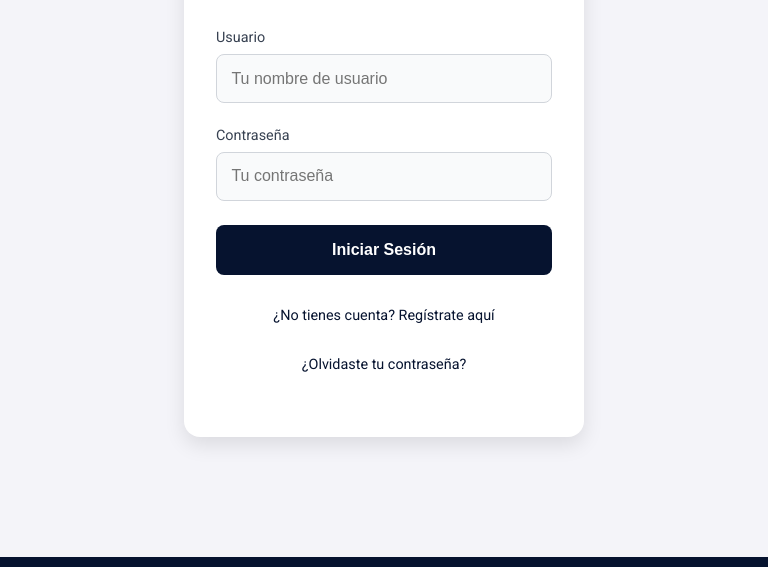
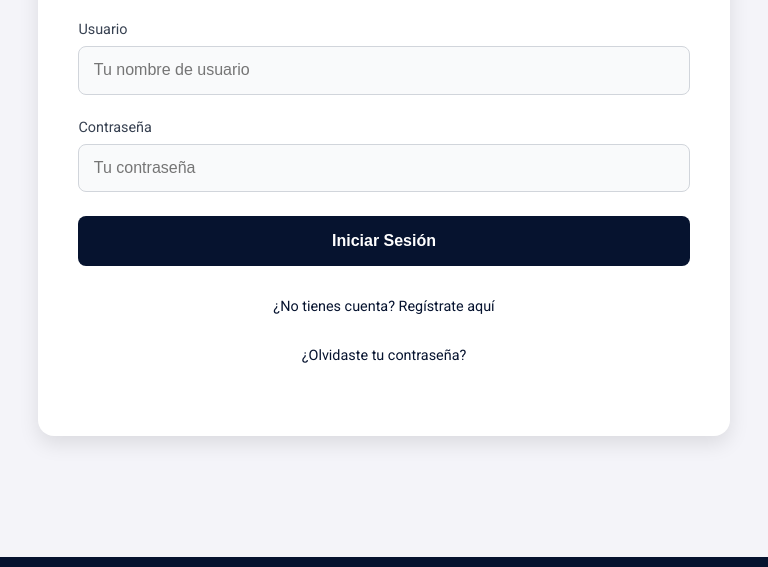
Before and after one commit to biomedicapro/def, a plain HTML site: page index.html in a window 768 px wide. Shown: the part 243-810 px from the top of the page. Drawn offline with Linux system fonts and the light colour scheme.

Commit message:
index.html

```diff
--- a/index.html
+++ b/index.html
@@ -1,3 +1,4 @@
+
 <!DOCTYPE html>
 <html lang="es">
 <head>
@@ -57,11 +58,36 @@
     padding: 2rem;
     border-radius: 16px;
     box-shadow: 0 8px 20px rgba(0, 0, 0, 0.1);
-            width: 100%;
+    width: 90%; /* Cambia de 100% a 90% para evitar que se corte en horizontales estrechas */
     max-width: 400px;
     text-align: center;
     position: relative;
+    margin: auto; /* Centra el contenedor */
 }
+
+/* Media queries para dispositivos pequeños en horizontal */
+@media (max-width: 768px) {
+    .login-container, .register-container, .welcome-container {
+        max-width: 90%; /* Se asegura que no se corte en dispositivos más pequeños */
+        padding: 1.5rem; /* Ajusta el espacio interior para que no se vea apretado */
+    }
+}
+
+/* Media queries para pantallas de tablet (820x1180px aprox.) */
+@media (min-width: 768px) and (max-width: 1024px) {
+    .login-container, .register-container, .welcome-container {
+        max-width: 700px; /* Permite que el contenedor sea más grande en pantallas medianas */
+        padding: 2.5rem; /* Da un poco más de espacio interior para mejorar la visualización */
+    }
+}
+
+/* Ajustes para pantallas más grandes si es necesario */
+@media (min-width: 1025px) {
+    .login-container, .register-container, .welcome-container {
+        max-width: 600px; /* Escala para pantallas más grandes como iPads Pro */
+    }
+}
+
 
         h1 {
             font-size: 2rem;
```
Lines whose indentation alone changed are shown as unchanged.
